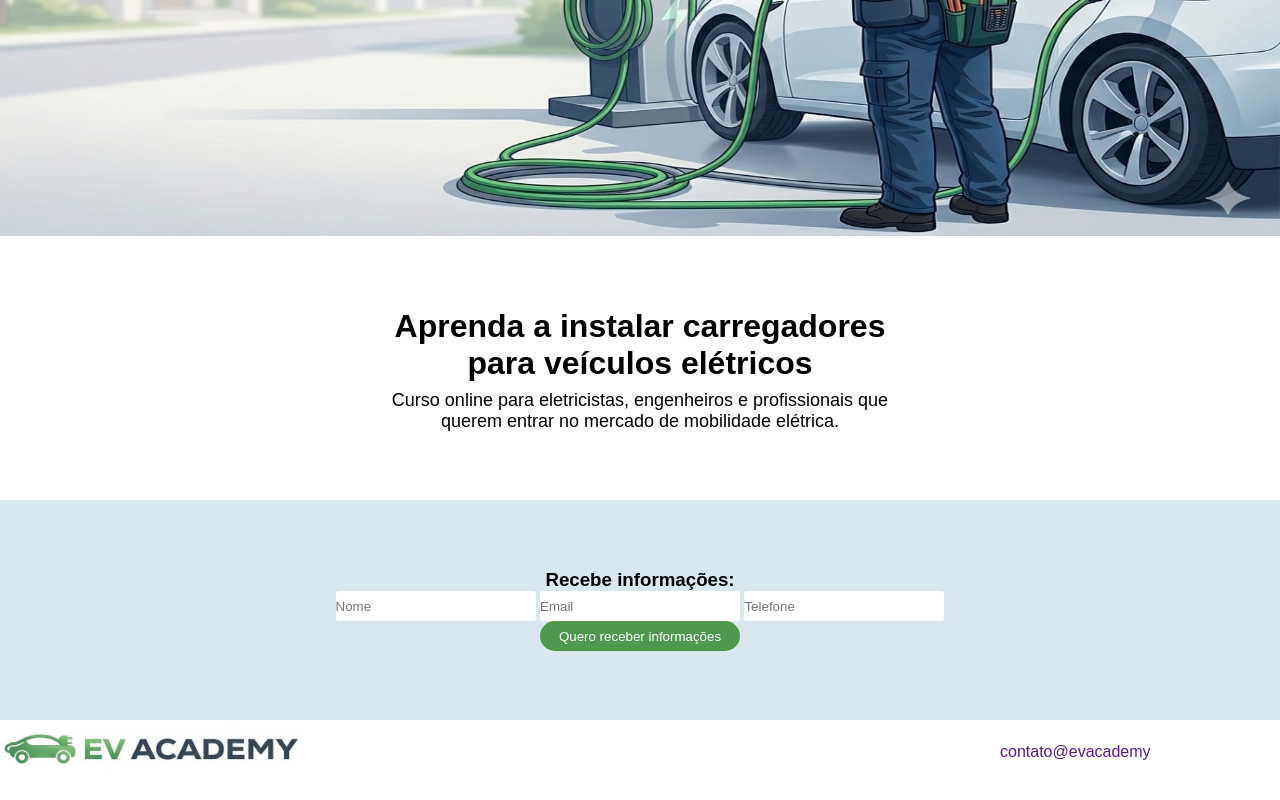
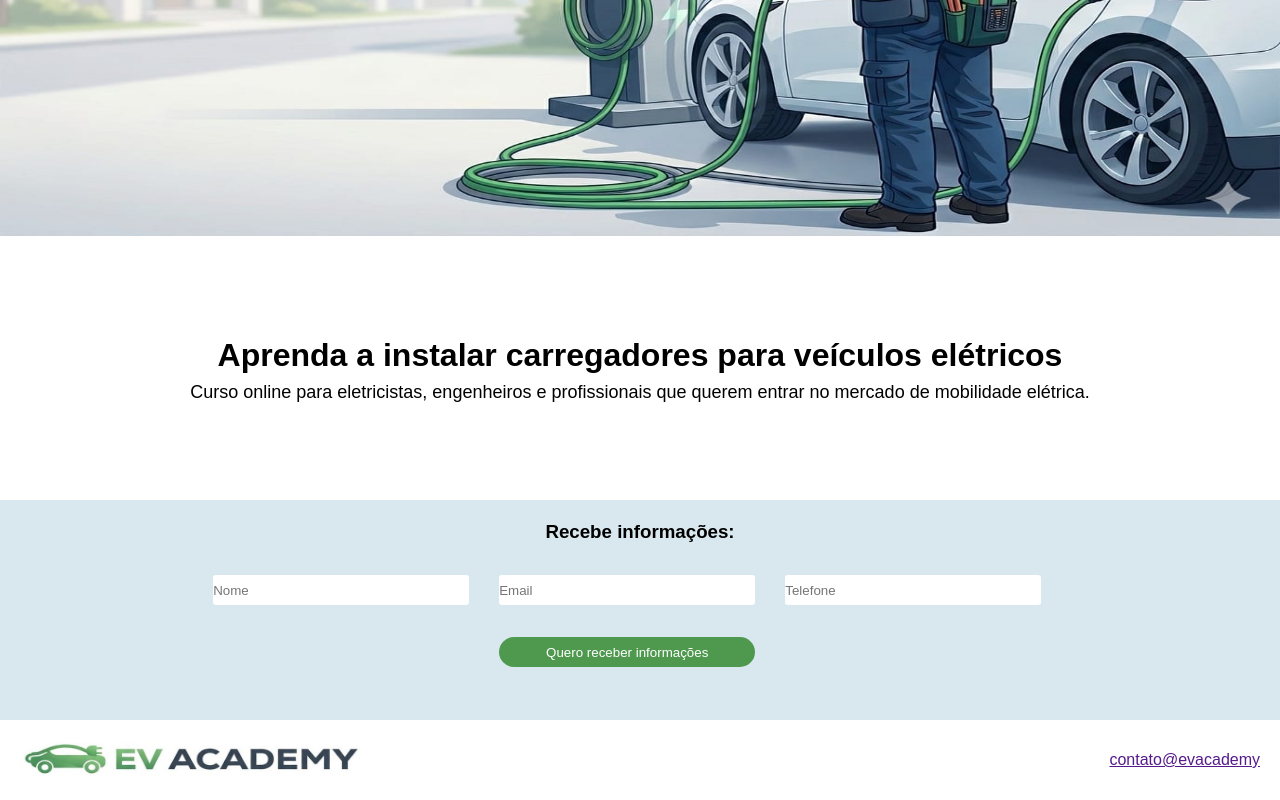
Before and after one commit to gervanio15/DEV-CURSOS, a plain HTML site: page thais/index.html in a window 1280 px wide. Shown: the part 348-1148 px from the top of the page. Drawn offline with Linux system fonts and the light colour scheme.

Commit message:
ajustes formulario

```diff
--- a/thais/index.html
+++ b/thais/index.html
@@ -32,28 +32,24 @@
         </div>
 
         <div class="form">
+            <div id="forms">
                 <form action="">
-                <div>
                     <h3>Recebe informações:</h3>
-                </div>
                     <input type="text" name="" id="" placeholder="Nome">
                     <input type="email" name="" id="" placeholder="Email">
                     <input type="tel" name="" id="" placeholder="Telefone">
                     <div class="button">
                         <input type="button" value="Quero receber informações">
                     </div>
-
+            </div>
             </form>
         </div>
     </main>
 
     <footer>
+        <img class="logo" src="./imagens/logo.jpeg" alt="logo">
         <div>
-            <img class="logo" src="./imagens/logo.jpeg" alt="logo">
-        </div>
-
-        <div class="links">
-            <a href="">contato@evacademy</a>
+            <a href="" class="rodape">contato@evacademy</a>
         </div>
     </footer>
 </body>
--- a/thais/style.css
+++ b/thais/style.css
@@ -1,42 +1,42 @@
-*{
+* {
     margin: 0;
-    padding: 0%;
+    padding: 0;
     box-sizing: border-box;
 }
 
-header{
+header {
     background-color: white;
     color: grey;
     display: flex;
+    align-items: center;
     font-family: Arial, Helvetica, sans-serif;
     font-weight: bold;
+    width: 100%;
+}
 
+.links {
+    display: flex;
+    align-items: center;
+    gap: 20px;
+    margin-left: auto;
 }
 
 .logo {
-    width: 300px;
+    width: 340px;
     height: 60px;
 }
 
-.links{
-    display: flex;
-    align-items: center;
-    gap: 20px;
-    margin-left: 700px;
-}
-
-.links a{
+.links a {
     text-decoration: none;
 }
 
-.img-main{
-    width: 100vw;
+.img-main {
+    width: 100%;
     height: 520px;
 }
 
-.paragrafo{
+.paragrafo {
     font-family: Arial, Helvetica, sans-serif;
-    width: 500px;
     height: 260px;
     display: flex;
     justify-content: center;
@@ -45,45 +45,52 @@ header{
     text-align: center;
     gap: 8px;
     margin: auto;
-
 }
 
-.paragrafo p{
+.paragrafo p {
     font-size: 18px;
 }
 
-.form{
+.form {
     background-color: rgb(217, 232, 238);
     font-family: Arial, Helvetica, sans-serif;
-    width: 100vw;
     height: 220px;
     display: flex;
     justify-content: center;
     align-items: center;
     text-align: center;
-
 }
 
-.form input{
+.form h3 {
+    margin-bottom: 4vh;
+}
+
+.form input {
     border: none;
+    width: 20vw;
     height: 30px;
-    width: 200px;
+    margin-right: 2vw;
+    margin-bottom: 4vh;
     border-radius: 3px;
 }
 
-.button input{
+.button input {
     font-family: Arial, Helvetica, sans-serif;
     background-color: rgb(79, 153, 79);
     color: white;
     border-radius: 50px;
-
 }
 
-footer{
+footer {
+    display: flex;
+    align-items: center;
+    justify-content: space-between;
     background-color: white;
     color: grey;
-    display: flex;
     font-family: Arial, Helvetica, sans-serif;
+    padding: 10px 20px;
+}
 
-
+.rodape {
+    margin-left: auto;
 }
```
Lines whose indentation alone changed are shown as unchanged.
